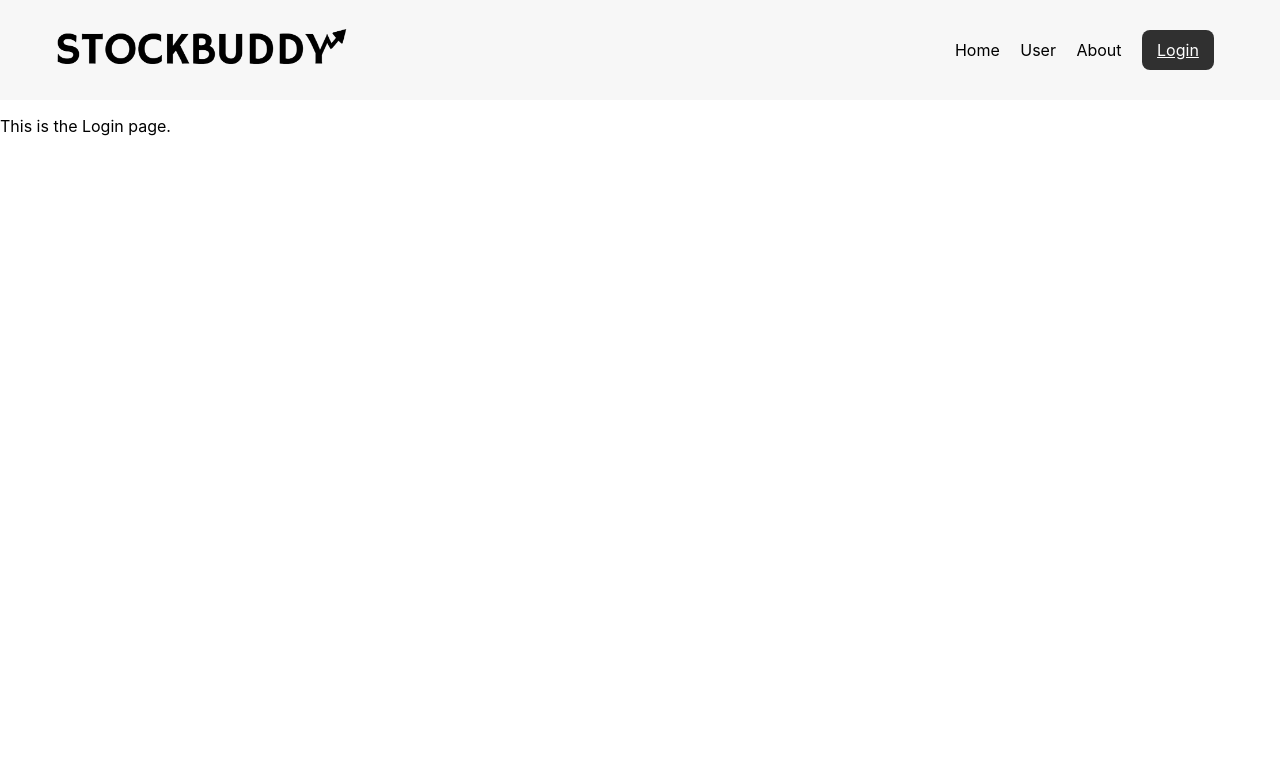
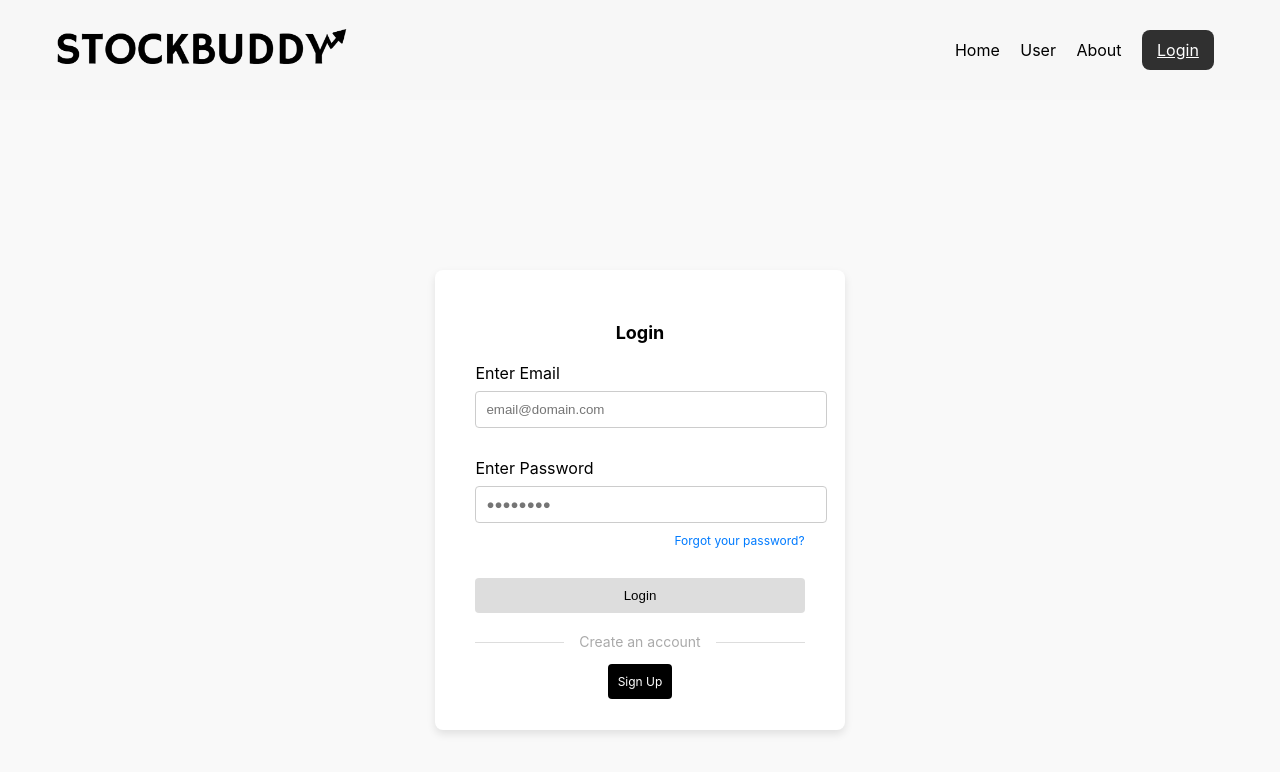
Before and after one commit to rileycleavenger/StockBuddy, a React (Create React App) app in the folder my-ai-stock-buddy/: page /login in a window 1280 px wide. Shown: the top 772 px of the page. Built offline with nearby package versions, Linux system fonts and the light colour scheme.

Commit message:
Signup Page is not as great as I wanted it to look. Just gotta adjust the css a little more if you guys dont like it.

```diff
--- a/my-ai-stock-buddy/src/index.css
+++ b/my-ai-stock-buddy/src/index.css
@@ -12,6 +12,203 @@ code {
     monospace;
 }
 
+
+/* Login Page */
+
+.login-container {
+  display: flex;
+  justify-content: center;
+  align-items: center;
+  height: 100vh;
+  background-color: #f9f9f9;
+}
+
+.login-box {
+  text-align: center;
+  background: white;
+  padding: 40px;
+  border-radius: 8px;
+  box-shadow: 0 4px 8px rgba(0, 0, 0, 0.1);
+}
+
+.logo {
+  font-size: 24px;
+  margin-bottom: 20px;
+}
+
+.login-title {
+  font-size: 18px;
+  margin-bottom: 20px;
+}
+
+.login-form {
+  display: flex;
+  flex-direction: column;
+}
+
+.form-group {
+  margin-bottom: 20px;
+  text-align: left;
+}
+
+.form-group label {
+  display: block;
+  margin-bottom: 8px;
+}
+
+.form-group input {
+  width: 100%;
+  padding: 10px;
+  margin-bottom: 10px;
+  border: 1px solid #ccc;
+  border-radius: 4px;
+}
+
+.forgot-password {
+  color: #007bff;
+  text-decoration: none;
+  float: right;
+  font-size: 12px;
+}
+
+.forgot-password:hover {
+  text-decoration: underline;
+}
+
+.login-button {
+  background-color: black;
+  color: white;
+  padding: 10px;
+  border: none;
+  border-radius: 4px;
+  cursor: pointer;
+  margin-top: 10px;
+}
+
+.create-account {
+  margin: 20px 0;
+  color: #aaa;
+  font-size: 14px;
+  position: relative;
+}
+
+.create-account::before,
+.create-account::after {
+  content: "";
+  height: 1px;
+  background: #ddd;
+  position: absolute;
+  top: 50%;
+  width: 27%;
+}
+
+.create-account::before {
+  left: 0;
+}
+
+.create-account::after {
+  right: 0;
+}
+
+.signup-button {
+  background-color: #ddd;
+  font-size: 12px;
+  color: black;
+  padding: 10px;
+  border: none;
+  border-radius: 4px;
+  cursor: pointer;
+}
+
+/* Signup Page */
+.signup-container {
+  display: flex;
+  justify-content: center;
+  align-items: center;
+  height: 100vh;
+  background-color: #f9f9f9;
+}
+
+.signup-box {
+  background: white;
+  padding: 50px;
+  border-radius: 8px;
+  box-shadow: 0 4px 8px rgba(0, 0, 0, 0.1);
+}
+
+
+.signup-title {
+  font-size: 18px;
+  margin-bottom: 20px;
+}
+
+.signup-form {
+  display: flex;
+  flex-direction: column;
+}
+
+.form-group {
+  margin-bottom: 20px;
+  text-align: left;
+}
+
+.form-group label {
+  display: block;
+  margin-bottom: 8px;
+}
+
+.form-group input {
+  width: 100%;
+  padding: 10px;
+  margin-bottom: 10px;
+  border: 1px solid #ccc;
+  border-radius: 4px;
+}
+
+.signup-button {
+  background-color: black;
+  color: white;
+  padding: 10px;
+  border: none;
+  border-radius: 4px;
+  cursor: pointer;
+  margin-top: 10px;
+}
+
+.login-link {
+  margin: 20px 0;
+  color: #aaa;
+  font-size: 14px;
+  position: relative;
+}
+
+.login-link::before,
+.login-link::after {
+  content: "";
+  height: 1px;
+  background: #ddd;
+  position: absolute;
+  top: 50%;
+  width: 2%;
+}
+
+.login-link::before {
+  left: 0;
+}
+
+.login-link::after {
+  right: 0;
+}
+
+.login-button {
+  background-color: #ddd;
+  color: black;
+  padding: 10px;
+  border: none;
+  border-radius: 4px;
+  cursor: pointer;
+  width: 100%; /* Ensure the button takes the full width of its container */
+}
 
 /* About Page */
 .About-Image{
--- a/my-ai-stock-buddy/src/pages/LoginPage.tsx
+++ b/my-ai-stock-buddy/src/pages/LoginPage.tsx
@@ -1,11 +1,32 @@
 import React from 'react';
 import Nav from '../components/Nav/Nav';
+import { Link } from 'react-router-dom';
 
 const LoginPage: React.FC = () => {
     return (
       <>
         <Nav />
-        <p>This is the Login page.</p>
+        <div className="login-container">
+          <div className="login-box">
+            <h1 className="login-title">Login</h1>
+            <form className="login-form">
+              <div className="form-group">
+                <label htmlFor="email">Enter Email</label>
+                <input type="email" id="email" name="email" placeholder="email@domain.com" required />
+              </div>
+              <div className="form-group">
+                <label htmlFor="password">Enter Password</label>
+                <input type="password" id="password" name="password" placeholder="●●●●●●●●" required />
+                <a href="/forgot-password" className="forgot-password">Forgot your password?</a>
+              </div>
+              <button type="submit" className="login-button">Login</button>
+            </form>
+            <div className="create-account">
+              <p>Create an account</p>
+            </div>
+            <Link to="/signup" className="signup-button">Sign Up</Link>
+          </div>
+        </div>
       </>
     );
   }
--- a/my-ai-stock-buddy/src/pages/SignUpPage.tsx
+++ b/my-ai-stock-buddy/src/pages/SignUpPage.tsx
@@ -1,13 +1,40 @@
 import React from 'react';
 import Nav from '../components/Nav/Nav';
+import { Link } from 'react-router-dom';
+
 
 const SignUpPage: React.FC = () => {
-    return (
-      <>
-        <Nav />
-        <p>This is the Signup page.</p>
-      </>
-    );
+  return (
+    <>
+      <Nav />
+      <div className="signup-container">
+      <div className="signup-box">
+        <h2 className="signup-title">Create an account</h2>
+        <form className="signup-form">
+          <div className="form-group">
+            <label htmlFor="email">Enter Email</label>
+            <input type="email" id="email" name="email" placeholder="email@domain.com" required />
+          </div>
+          <div className="form-group">
+            <label htmlFor="password">Enter Password</label>
+            <input type="password" id="password" name="password" placeholder="●●●●●●●●" required />
+          </div>
+          <div className="form-group">
+            <label htmlFor="confirm-password">Confirm Password</label>
+            <input type="password" id="confirm-password" name="confirm-password" placeholder="●●●●●●●●" required />
+          </div>
+          <button type="submit" className="signup-button">Sign up with email</button>
+        </form>
+        <div className="login-link">
+          <span>Already have an account?</span>
+        </div>
+        <Link to="/login">
+          <button className="login-button">Login</button>
+        </Link>
+      </div>
+    </div>
+    </>
+  );
 }
 
 
```
